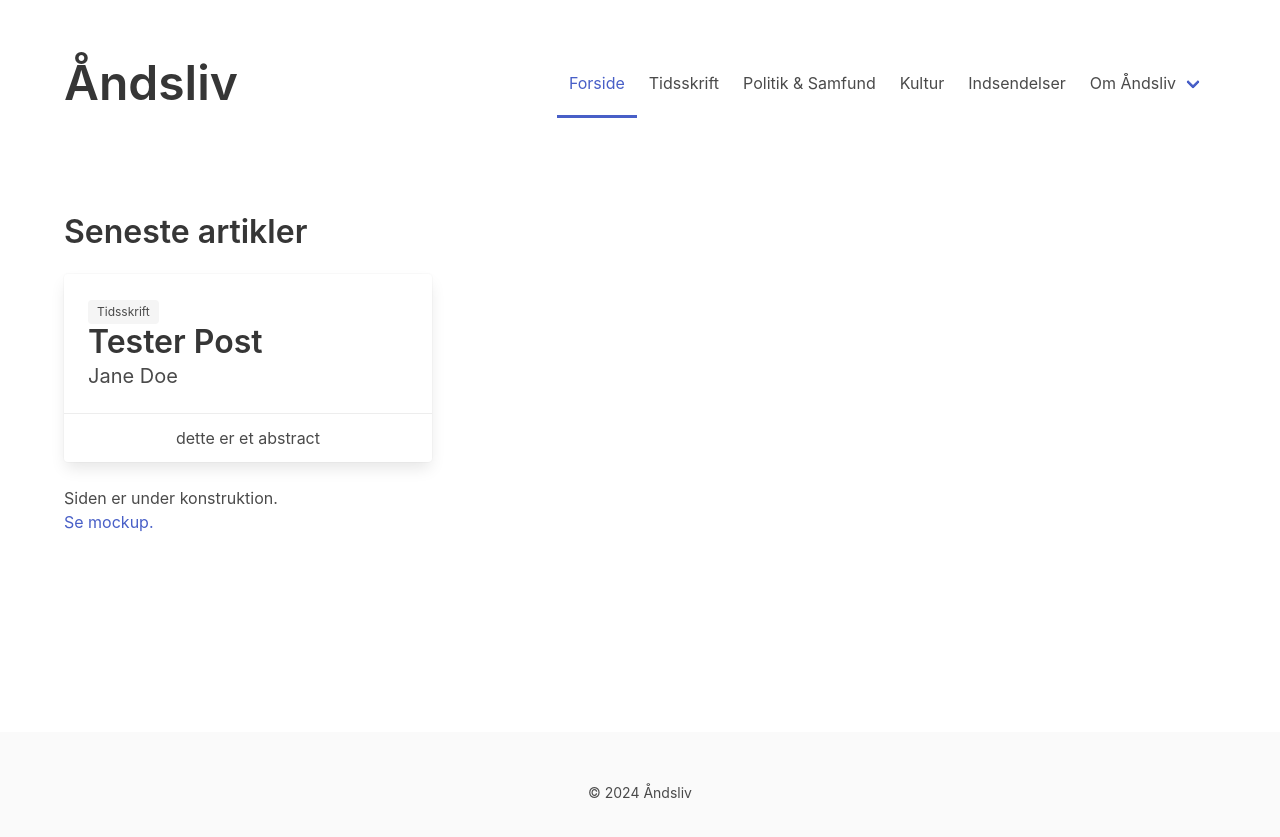
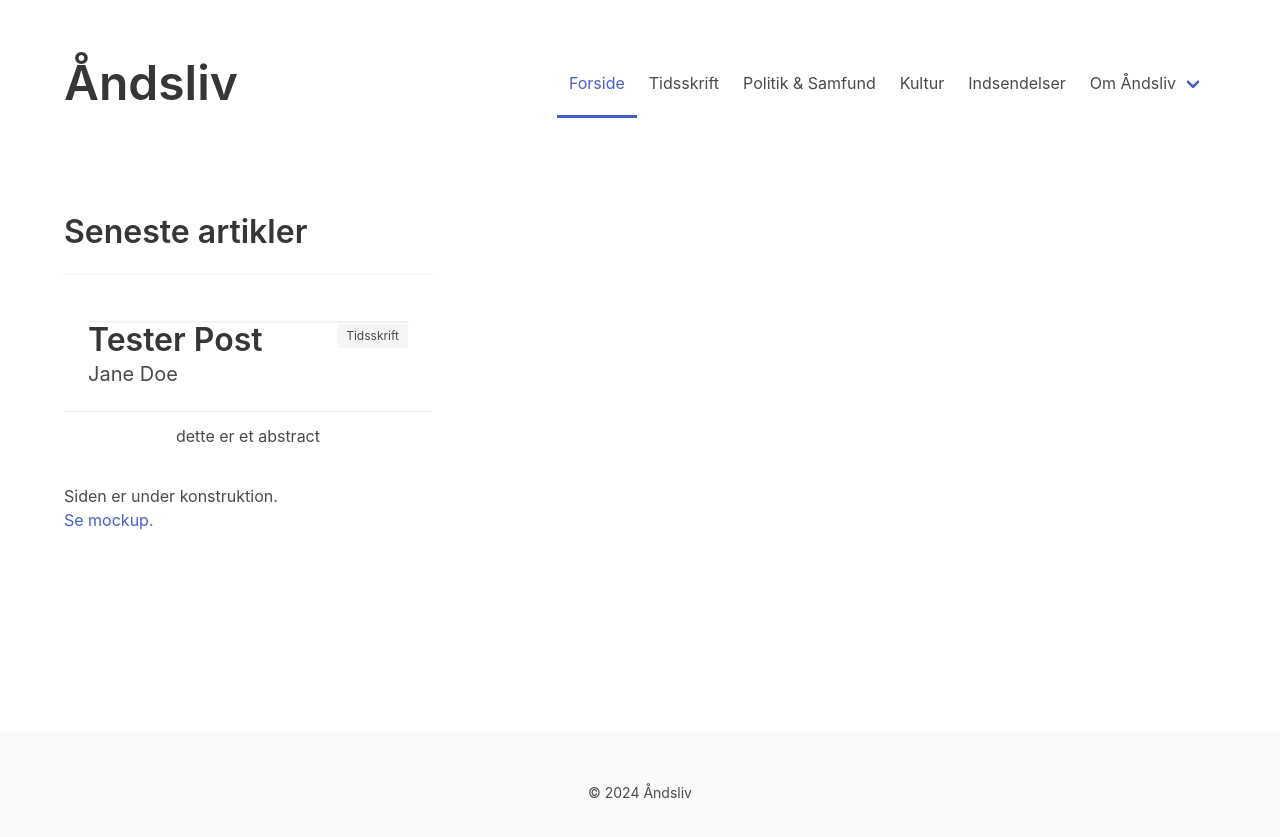
Before and after one commit to Aandsliv/aandsliv, a Jekyll site: the page built from src/index.html, in a window 1280 px wide. Shown: the top 837 px of the page. Built offline with Jekyll 4.4.1, drawn with Linux system fonts in a browser that asks for light colours.

Commit message:
Update layout for tag link

```diff
--- a/src/index.html
+++ b/src/index.html
@@ -13,7 +13,11 @@ title: Forside
                     <a href="{{ post.url }}" class="tile is-child card">
                         <div class="card-content">
                             <div class="block">
-                                <span class="tag card-header-icon">{{ post.subsection | capitalize }}</span>
+                                <div class="control is-pulled-right">
+                                    <a href="/{{ post.subsection | slugify: "latin" }}">
+                                        <span class="tag card-header-icon">{{ post.subsection | capitalize }}</span>
+                                    </a>
+                                </div>
                                 <p class="title">{{ post.title }}</p>
                                 <p class="subtitle">{{ post.author }}</p>
                             </div>
```
